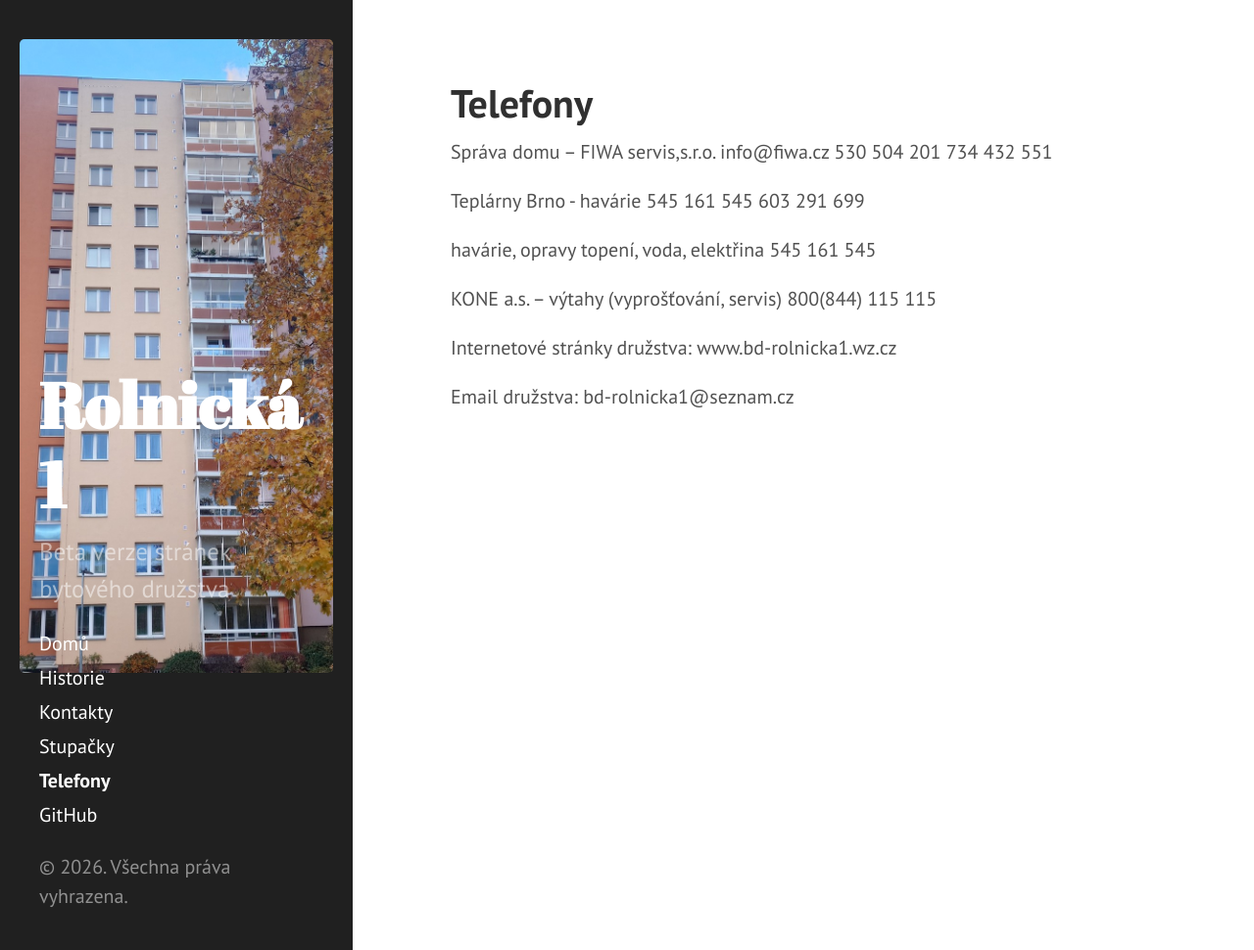
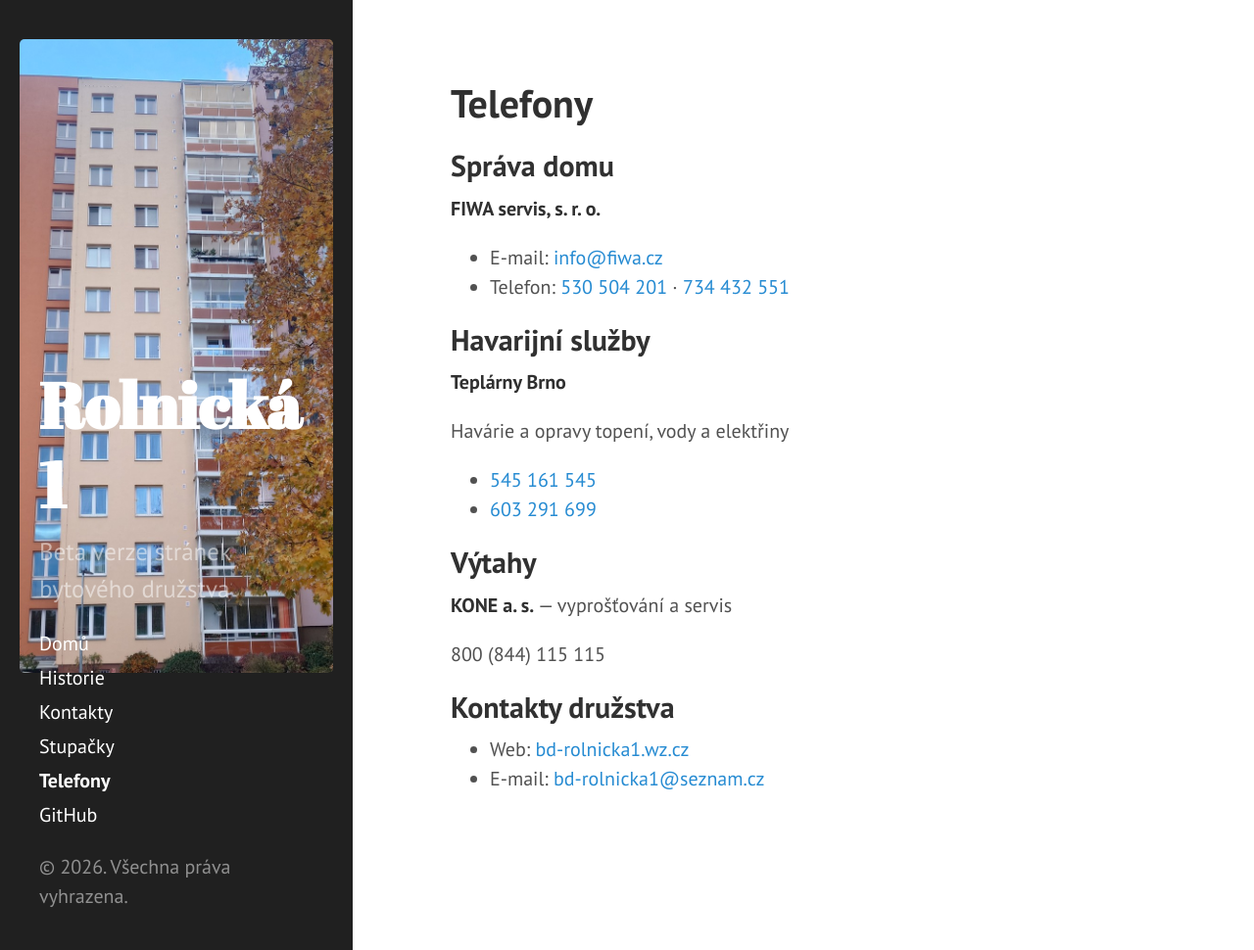
Before and after one commit to Kraksna83/rol1, a Jekyll site: the page built from telefony.md, in a window 1280 px wide and 970 px high. Shown: the whole window at 98% size. Built offline with Jekyll 4.4.1, drawn with Linux system fonts in a browser that asks for light colours.

Commit message:
hezci telefony

```diff
--- a/telefony.md
+++ b/telefony.md
@@ -3,19 +3,29 @@ layout: page
 title: Telefony
 ---
 
+## Správa domu
 
-Správa domu – FIWA servis,s.r.o.
- 	info@fiwa.cz	530 504 201 734 432 551
+**FIWA servis, s. r. o.**
 
-Teplárny Brno - havárie
- 	545 161 545	603 291 699
+- E-mail: [info@fiwa.cz](mailto:info@fiwa.cz)
+- Telefon: [530 504 201](tel:+420530504201) · [734 432 551](tel:+420734432551)
 
-havárie, opravy topení, voda, elektřina
- 	545 161 545
+## Havarijní služby
 
-KONE a.s. – výtahy (vyprošťování, servis)
- 	800(844) 115 115
+**Teplárny Brno**
 
-Internetové stránky družstva: www.bd-rolnicka1.wz.cz
+Havárie a opravy topení, vody a elektřiny
 
-Email družstva: bd-rolnicka1@seznam.cz
+- [545 161 545](tel:+420545161545)
+- [603 291 699](tel:+420603291699)
+
+## Výtahy
+
+**KONE a. s.** — vyprošťování a servis
+
+800 (844) 115 115
+
+## Kontakty družstva
+
+- Web: [bd-rolnicka1.wz.cz](http://www.bd-rolnicka1.wz.cz)
+- E-mail: [bd-rolnicka1@seznam.cz](mailto:bd-rolnicka1@seznam.cz)
```
